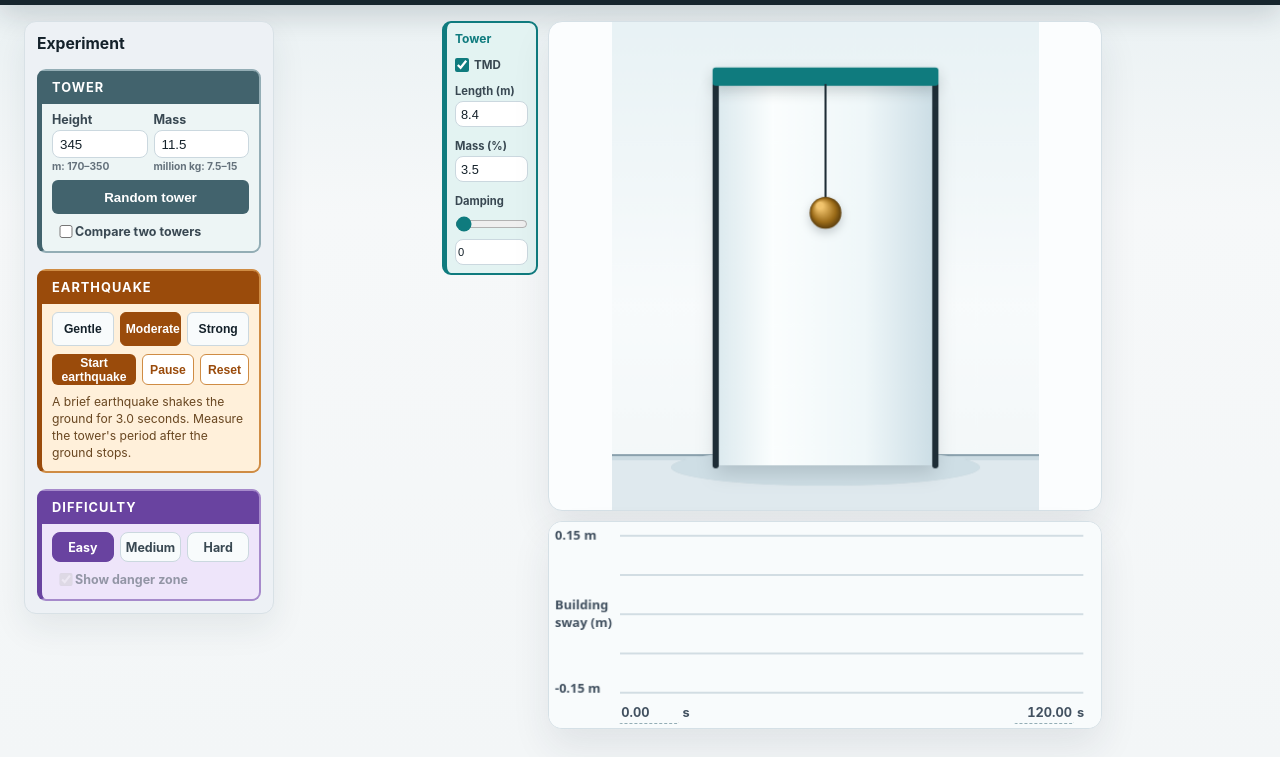
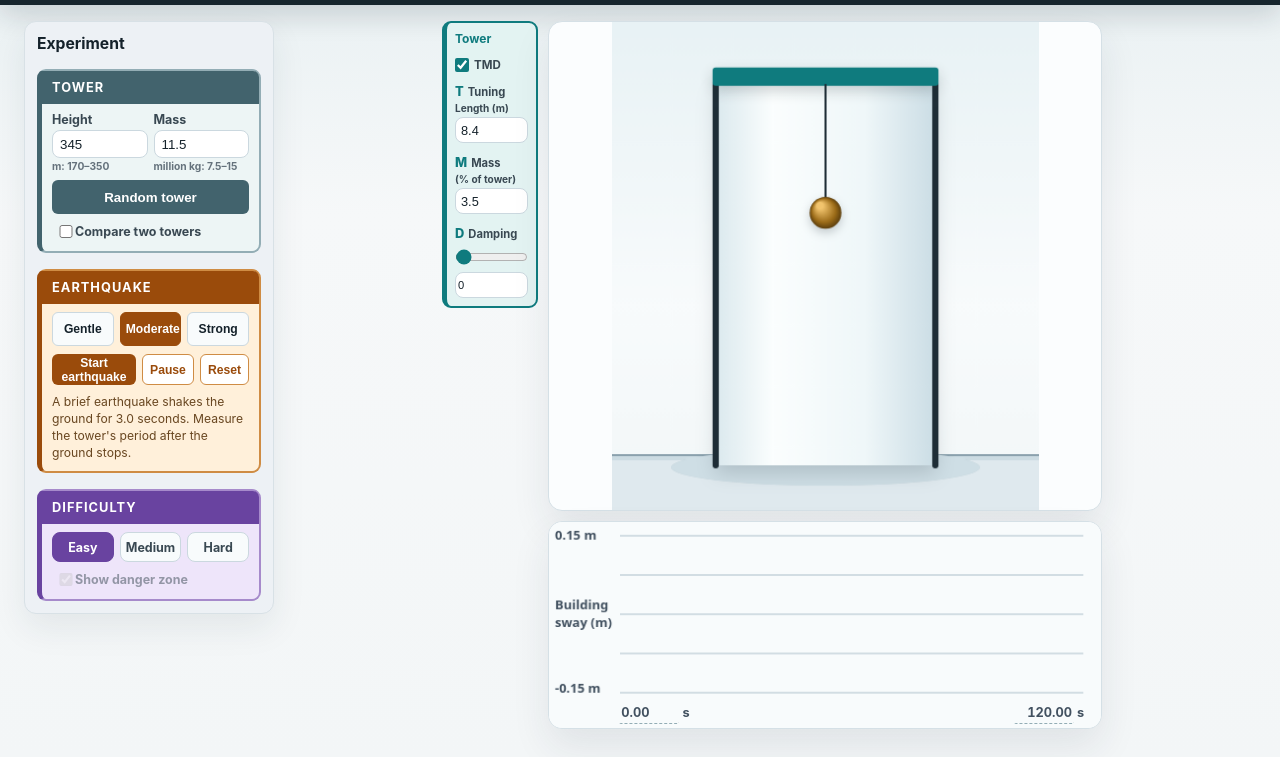
Before and after one commit to phys-viz/TMD, a website: page public/index.html in a window 1280 px wide. Shown: the part 45-802 px from the top of the page. Drawn offline with Linux system fonts and the light colour scheme; no server answers.

Commit message:
Connect TMD control labels to tuning mass and damping

```diff
--- a/public/index.html
+++ b/public/index.html
@@ -4,7 +4,7 @@
   <meta charset="utf-8">
   <meta name="viewport" content="width=device-width, initial-scale=1">
   <title>Tuned Mass Damper Skyscraper Lab</title>
-  <link rel="stylesheet" href="/styles.css?v=classroom-36">
+  <link rel="stylesheet" href="/styles.css?v=classroom-37">
   <link rel="preload" href="/east-coast.svg?v=1" as="image" type="image/svg+xml">
 </head>
 <body>
@@ -69,9 +69,9 @@
                   <h3 id="compareTmdHeading">Tower A</h3>
                   <label class="check" title="Install TMD"><input id="compareDamperEnabled" type="checkbox" aria-label="Install Tower A TMD"> TMD</label>
                   <div class="field-row three">
-                    <label>Length (m)<input id="compareLengthInput" type="number" min="0.7" max="17.7" step="0.05" value="8.4" title="Length: 0.7–17.7 m"></label>
-                    <label>Mass (%)<input id="compareMassInput" type="number" min="1" max="10" step="0.5" value="3.5" title="Mass: 1–10% of tower mass"></label>
-                    <div class="damping-field"><label for="compareDampingInput">Damping</label><div class="damping-control"><input id="compareDampingSlider" type="range" min="0" max="1" step="0.01" value="0" aria-label="Tower A damping" title="0: free; resistance rises toward 1: locked"><input id="compareDampingInput" type="number" min="0" max="1" step="0.01" value="0" title="0: no damping; only 1.00 locks the pendulum"></div></div>
+                    <label><span class="tmd-variable"><strong>T</strong> Tuning</span><span class="tmd-unit">Length (m)</span><input id="compareLengthInput" type="number" min="0.7" max="17.7" step="0.05" value="8.4" title="Length: 0.7–17.7 m"></label>
+                    <label><span class="tmd-variable"><strong>M</strong> Mass</span><span class="tmd-unit">(% of tower)</span><input id="compareMassInput" type="number" min="1" max="10" step="0.5" value="3.5" title="Mass: 1–10% of tower mass"></label>
+                    <div class="damping-field"><label for="compareDampingInput"><span class="tmd-variable"><strong>D</strong> Damping</span></label><div class="damping-control"><input id="compareDampingSlider" type="range" min="0" max="1" step="0.01" value="0" aria-label="Tower A damping" title="0: free; resistance rises toward 1: locked"><input id="compareDampingInput" type="number" min="0" max="1" step="0.01" value="0" title="0: no damping; only 1.00 locks the pendulum"></div></div>
                   </div>
                 </div>
               </div>
@@ -94,9 +94,9 @@
                   <h3 id="tmdHeading">Tower</h3>
                   <label class="check" title="Install TMD"><input id="damperEnabled" type="checkbox" aria-label="Install tower TMD" checked> TMD</label>
                   <div class="field-row three">
-                    <label>Length (m)<input id="lengthInput" type="number" min="0.7" max="17.7" step="0.05" value="8.4" title="Length: 0.7–17.7 m"></label>
-                    <label>Mass (%)<input id="massInput" type="number" min="1" max="10" step="0.5" value="3.5" title="Mass: 1–10% of tower mass"></label>
-                    <div class="damping-field"><label for="dampingInput">Damping</label><div class="damping-control"><input id="dampingSlider" type="range" min="0" max="1" step="0.01" value="0" aria-label="Tower damping" title="0: free; resistance rises toward 1: locked"><input id="dampingInput" type="number" min="0" max="1" step="0.01" value="0" title="0: no damping; only 1.00 locks the pendulum"></div></div>
+                    <label><span class="tmd-variable"><strong>T</strong> Tuning</span><span class="tmd-unit">Length (m)</span><input id="lengthInput" type="number" min="0.7" max="17.7" step="0.05" value="8.4" title="Length: 0.7–17.7 m"></label>
+                    <label><span class="tmd-variable"><strong>M</strong> Mass</span><span class="tmd-unit">(% of tower)</span><input id="massInput" type="number" min="1" max="10" step="0.5" value="3.5" title="Mass: 1–10% of tower mass"></label>
+                    <div class="damping-field"><label for="dampingInput"><span class="tmd-variable"><strong>D</strong> Damping</span></label><div class="damping-control"><input id="dampingSlider" type="range" min="0" max="1" step="0.01" value="0" aria-label="Tower damping" title="0: free; resistance rises toward 1: locked"><input id="dampingInput" type="number" min="0" max="1" step="0.01" value="0" title="0: no damping; only 1.00 locks the pendulum"></div></div>
                   </div>
                 </div>
               </div>
@@ -139,9 +139,9 @@
           <div id="studentTower" class="readout">Join a room to receive a tower.</div>
           <div id="designEntry">
           <div class="design-fields">
-          <label>Pendulum length (m)<input id="submitLength" required type="number" min="0.7" max="17.7" step="0.05"></label>
-          <label>TMD mass (%)<input id="submitMass" required type="number" min="1" max="10" step="any"></label>
-          <label>Damping<input id="submitDamping" value="0" required type="number" min="0" max="1" step="0.01"></label>
+          <label><span class="tmd-variable"><strong>T</strong> Tuning</span><span class="tmd-unit">Length (m)</span><input id="submitLength" required type="number" min="0.7" max="17.7" step="0.05"></label>
+          <label><span class="tmd-variable"><strong>M</strong> Mass</span><span class="tmd-unit">(% of tower)</span><input id="submitMass" required type="number" min="1" max="10" step="any"></label>
+          <label><span class="tmd-variable"><strong>D</strong> Damping</span><input id="submitDamping" value="0" required type="number" min="0" max="1" step="0.01"></label>
           </div>
           <button id="submitDesignBtn">Submit / revise before lock</button>
           </div>
--- a/public/styles.css
+++ b/public/styles.css
@@ -757,3 +757,9 @@ th { color: #425160; }
 .compare-mode #primaryTower .tmd-controls { --section-accent: #245e9b; --section-border: #245e9b; --section-bg: #e1efff; }
 #teacher #roomForm .active-room-settings { margin-top: 16px; }
 #teacher #roomForm #activeRoomSettingsStatus { margin-block: 10px; }
+
+/* Reinforce the three TMD design choices without adding controls. */
+.tmd-variable { display: flex; align-items: baseline; gap: 4px; }
+.tmd-variable strong { color: var(--section-accent, #245e9b); font-size: 1.15em; font-weight: 850; }
+.tmd-unit { font-size: .9em; font-weight: 650; }
+.stage-wrap .tmd-controls .field-row label { white-space: normal; }
```
Also changed, not shown: TMD_Skyscraper_Simulation_Codex_Brief.md (+3 -1 lines), README.md.
